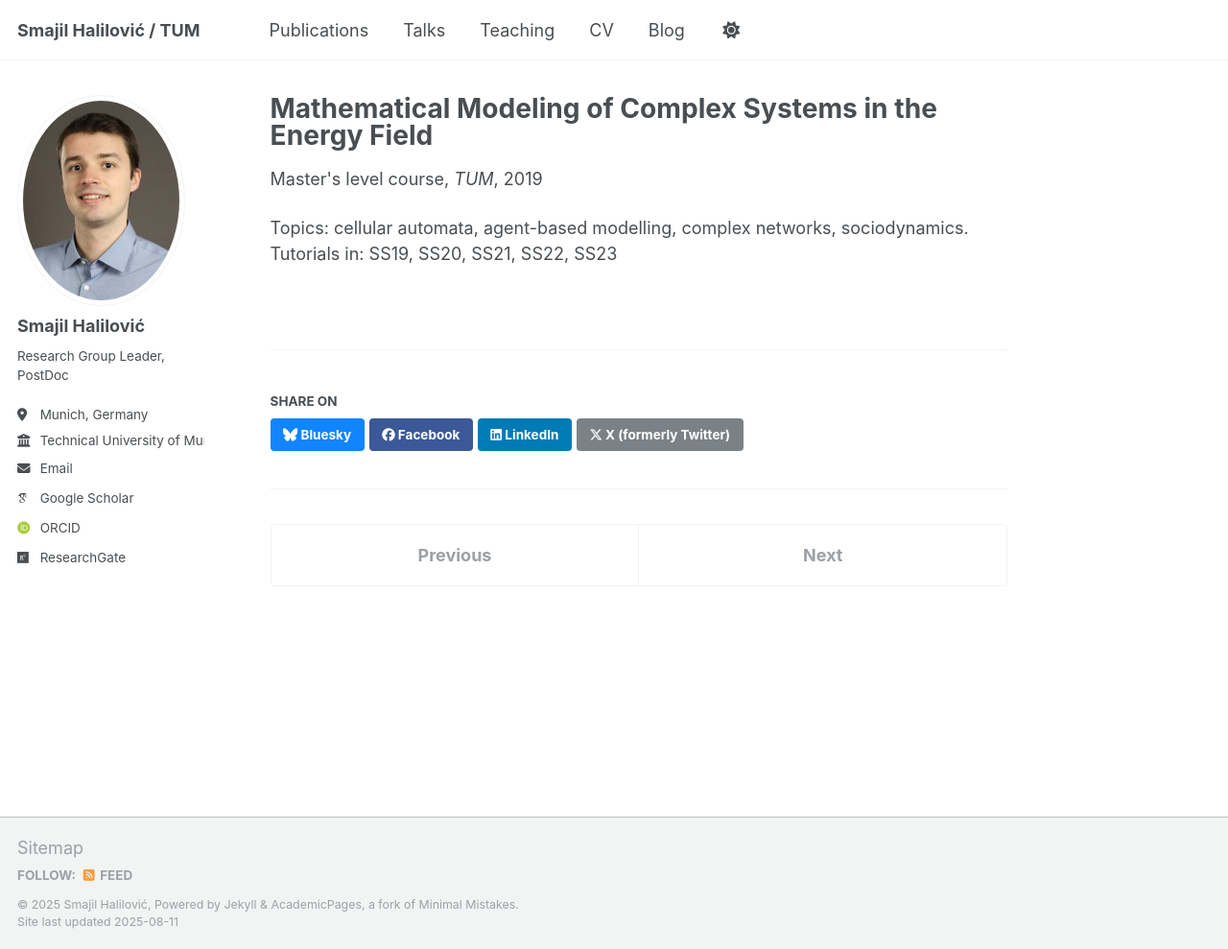
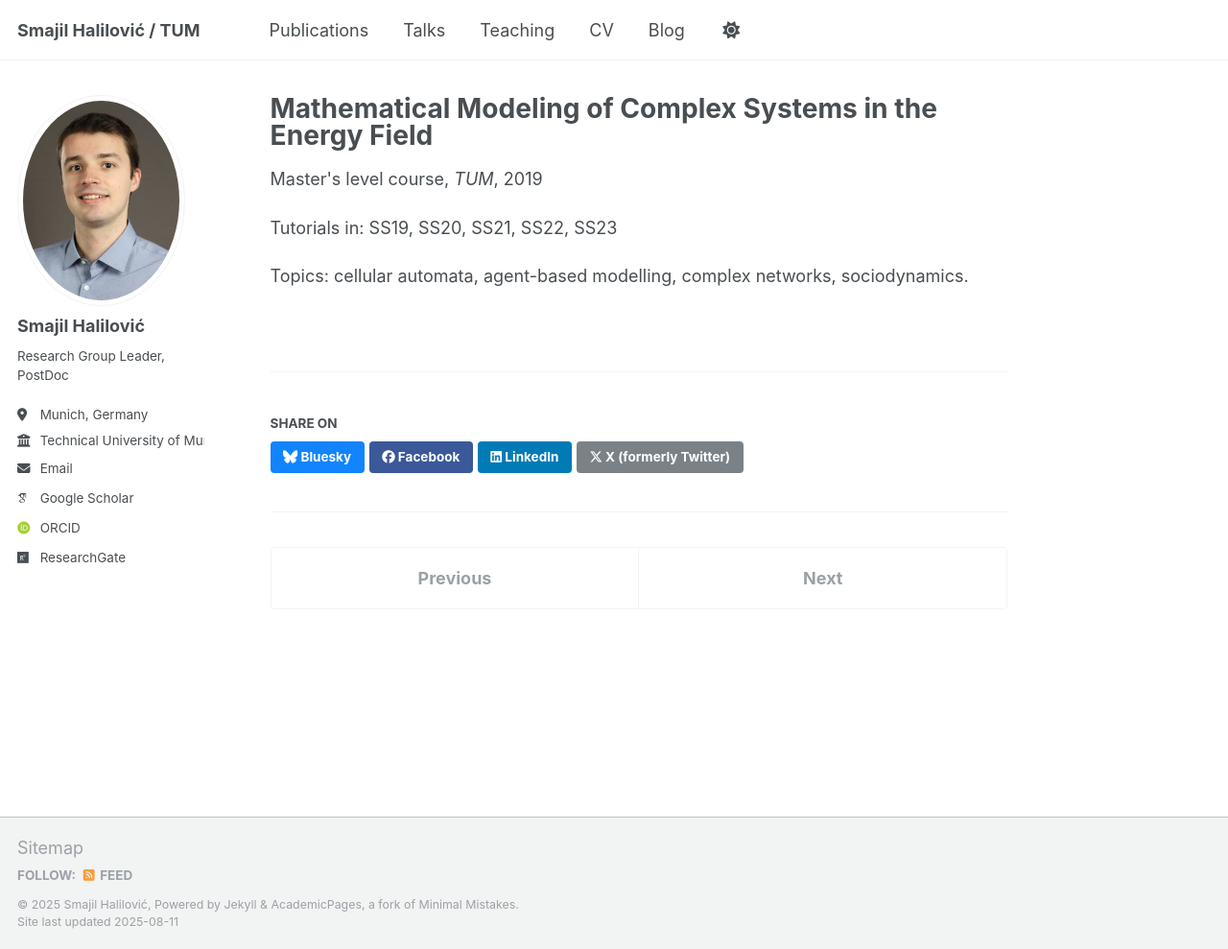
Before and after one commit to SHalilovic/shalilovic.github.io, a Jekyll site: the page built from _teaching/tutorials_1.md, in a window 1280 px wide and 989 px high. Shown: the whole window at 96% size. Built offline with Jekyll 4.4.1, drawn with Linux system fonts in a browser that asks for light colours; some web fonts are replaced; a script that is not in the unit is left out.

```diff
--- a/_teaching/tutorials_1.md
+++ b/_teaching/tutorials_1.md
@@ -7,5 +7,6 @@ venue: "TUM"
 date: 2019-01-01
 ---
 
+Tutorials in: SS19, SS20, SS21, SS22, SS23
+
 Topics: cellular automata, agent-based modelling, complex networks, sociodynamics.
-Tutorials in: SS19, SS20, SS21, SS22, SS23
```
